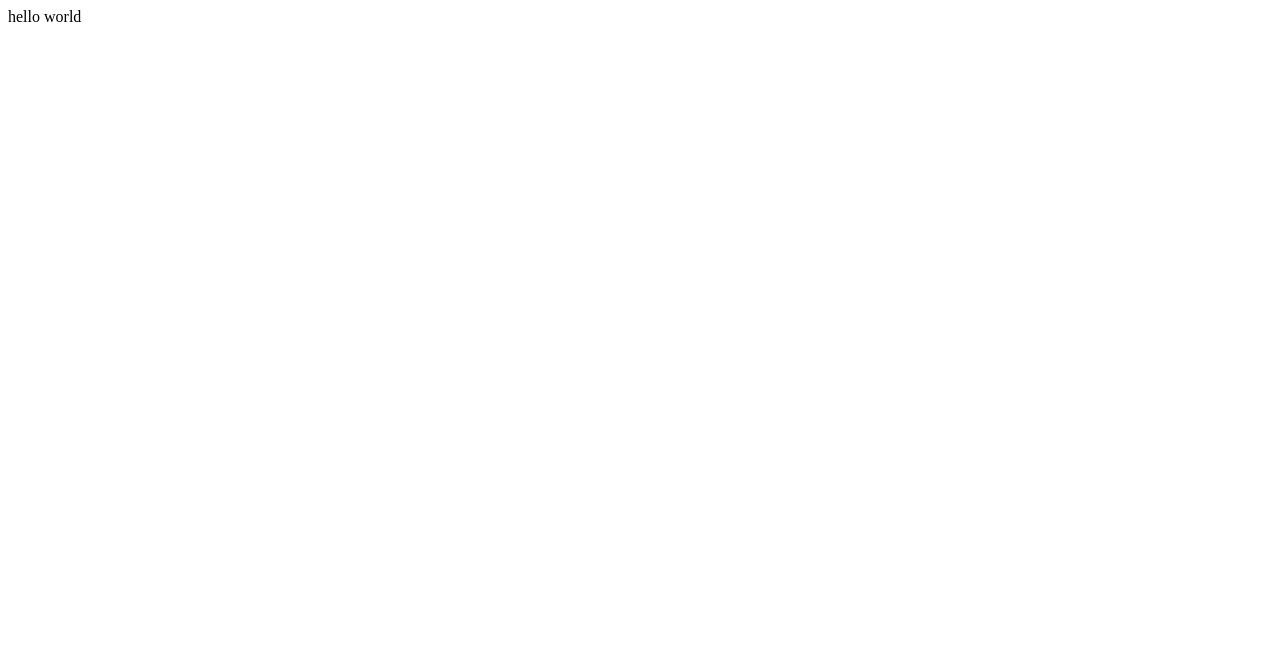
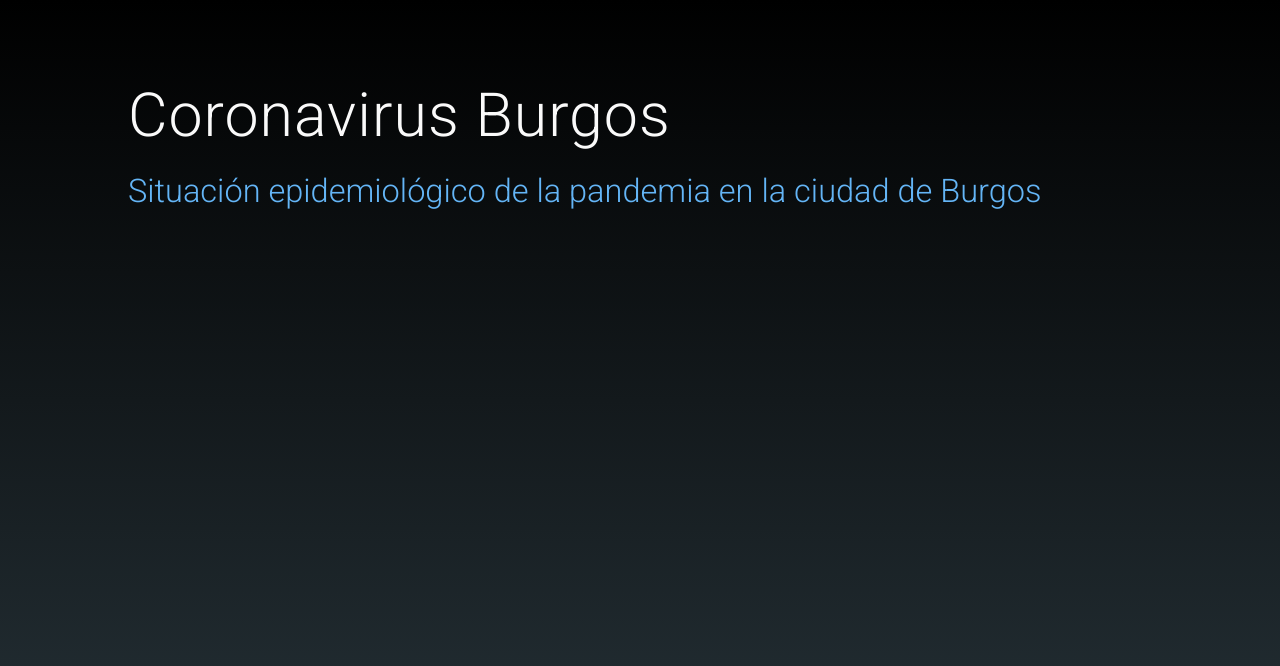
Before and after one commit to Peiboloski/coronavirus-burgos, an Angular app: page / in a window 1280 px wide. Shown: the top 666 px of the page. Built offline with nearby package versions, Linux system fonts and the light colour scheme.

Commit message:
header finalized

```diff
--- a/angular.json
+++ b/angular.json
@@ -32,6 +32,11 @@
             "styles": [
               "src/styles.sass"
             ],
+            "stylePreprocessorOptions": {
+              "includePaths": [
+                "src/sass"
+              ]
+            },
             "scripts": []
           },
           "configurations": {
--- a/src/app/app.component.html
+++ b/src/app/app.component.html
@@ -1 +1,4 @@
-<div>hello world</div>
+<header class="header">
+    <h1 class="title">Coronavirus Burgos</h1>
+    <h2 class="subtitle">Situación epidemiológico de la pandemia en la ciudad de Burgos</h2>
+</header>
--- a/src/app/app.component.sass
+++ b/src/app/app.component.sass
@@ -0,0 +1,33 @@
+@import "~src/sass/_variables.sass"
+@import "~src/sass/_mixins.sass"
+
+:host
+    width: 100%
+    position: relative
+    justify-content: center
+    align-items: center
+
+.header
+    position: relative
+    padding: min(10vh, 100px) max(10vw, 40px)
+    justify-content: center
+    align-items: center
+    align-self: center
+    min-height: 30vh
+
+//Create fluid font sizes
+
+.title
+    color: $color-white--contrast
+    font-weight: 200
+    letter-spacing: 1px
+    margin: 0
+    @include  fluid-font-size(48px, 65px)
+
+.subtitle
+    color: $color-blue
+    font-weight: 100
+    text-align: justify
+    line-height: 40px
+    margin: 20px 0
+    @include  fluid-font-size(25px, 35px)
--- a/src/index.html
+++ b/src/index.html
@@ -10,6 +10,7 @@
   <link rel="icon" type="image/png" sizes="32x32" href="favicon/favicon-32x32.png">
   <link rel="icon" type="image/png" sizes="16x16" href="favicon/favicon-16x16.png">
   <link rel="manifest" href="/site.webmanifest">
+  <link href='http://fonts.googleapis.com/css?family=Roboto' rel='stylesheet' type='text/css'>
 </head>
 
 <body>
--- /dev/null
+++ b/src/sass/_mixins.sass
@@ -0,0 +1,20 @@
+$min-vw: 300px
+$max-vw: 1600px
+
+@function strip-unit($value)
+    @return $value / ($value * 0 + 1)
+
+@mixin fluid-font-size($min-font-size, $max-font-size)
+  $u1: unit($min-vw)
+  $u2: unit($max-vw)
+  $u3: unit($min-font-size)
+  $u4: unit($max-font-size)
+
+  @if $u1 == $u2 and $u1 == $u3 and $u1 == $u4
+    &
+      font-size: $min-font-size
+      @media screen and (min-width: $min-vw)
+        font-size: calc(#{$min-font-size} + #{strip-unit($max-font-size - $min-font-size)} * ((100vw - #{$min-vw}) / #{strip-unit($max-vw - $min-vw)}))
+
+      @media screen and (min-width: $max-vw)
+        font-size: $max-font-size
--- /dev/null
+++ b/src/sass/_variables.sass
@@ -0,0 +1,5 @@
+/* Color Varibles*/
+
+$color-background--main: #263238
+$color-white--contrast: #FAFAFA
+$color-blue: #64B5F6
--- a/src/styles.sass
+++ b/src/styles.sass
@@ -1 +1,10 @@
+@import  "~src/sass/variables"
+@import url('https://fonts.googleapis.com/css2?family=Roboto:wght@300&display=swap')
 /* You can add global styles to this file, and also import other style files */
+
+body
+    margin: 0
+    padding: 0
+    background: linear-gradient(black, #263238)
+    font-family: Roboto, sans-serif
+    min-height: 100vh
```
